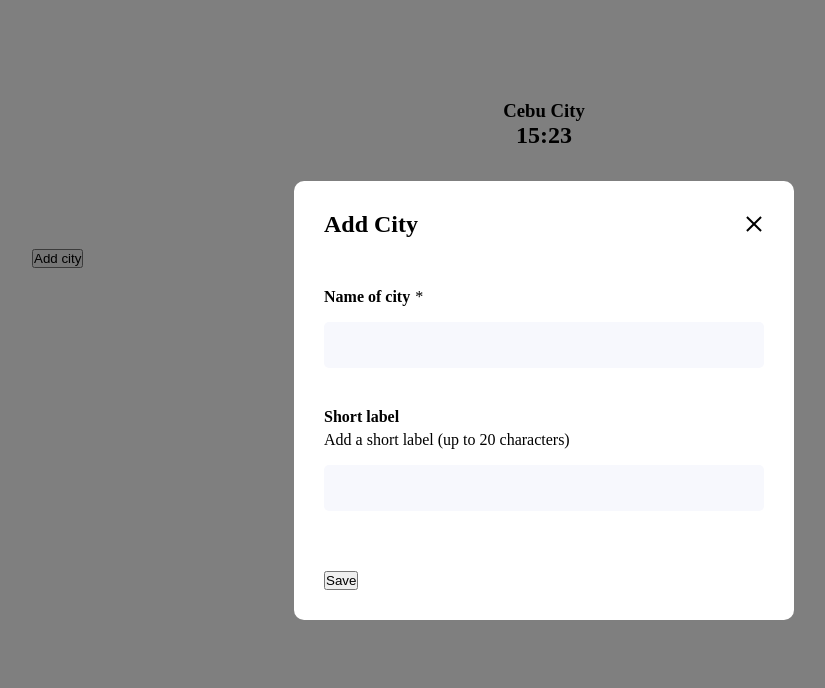
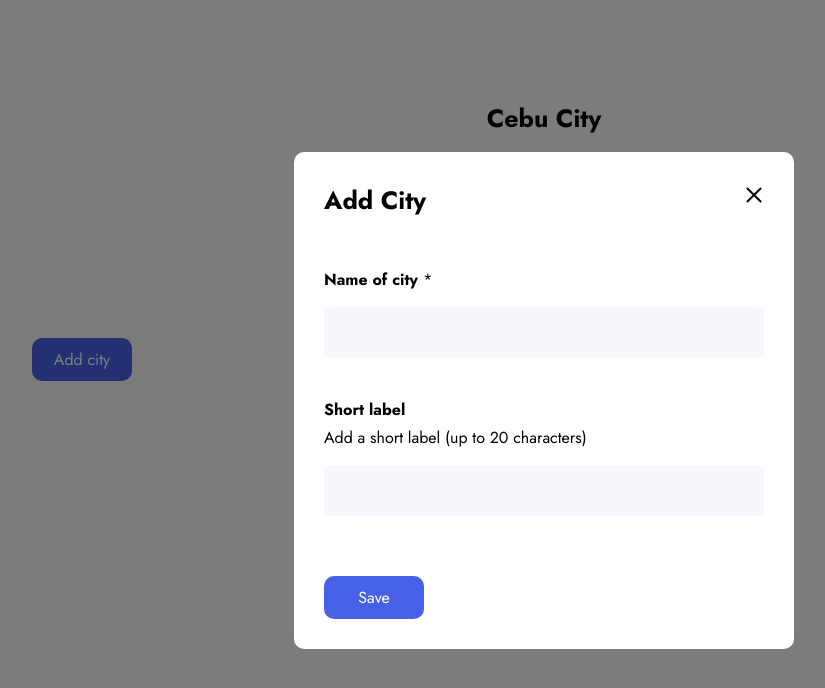
Before and after one commit to thewanionly/world-clock, a React (Create React App) app: page / in a window 1280 px wide. Both pictures are taken after a click on the button "Add city". Shown: the top 688 px of the page, without its empty margins (96-921 px from the left). Built offline with nearby package versions, Linux system fonts and the light colour scheme.

Commit message:
UI/UX improvements

```diff
--- a/public/index.html
+++ b/public/index.html
@@ -3,6 +3,12 @@
   <head>
     <meta charset="utf-8" />
     <link rel="icon" href="%PUBLIC_URL%/favicon.ico" />
+    <link rel="preconnect" href="https://fonts.googleapis.com" />
+    <link rel="preconnect" href="https://fonts.gstatic.com" crossorigin />
+    <link
+      href="https://fonts.googleapis.com/css2?family=Jost:wght@400;600;700&display=swap"
+      rel="stylesheet"
+    />
     <meta name="viewport" content="width=device-width, initial-scale=1" />
     <meta name="theme-color" content="#000000" />
     <meta name="description" content="A simple world clock application built with ReactJS" />
--- a/src/App.jsx
+++ b/src/App.jsx
@@ -9,7 +9,8 @@ import Cities from './components/Cities'
 const App = () => {
   const myCity = {
     name: 'Cebu City',
-    timezone: 'Asia/Manila'
+    timezone: 'Asia/Manila',
+    timezoneAbbrevation: 'PST'
   }
 
   const [myLocalTime] = useRealTimeClock(myCity.timezone)
@@ -40,6 +41,7 @@ const App = () => {
         <div className='container'>
           <h3 data-testid='my-city-name'>{myCity.name}</h3>
           <h1 data-testid='my-city-time'>{myLocalTime}</h1>
+          <h4 data-testid='my-city-tmz-abbrev'>{myCity.timezoneAbbrevation}</h4>
         </div>
       </section>
       <Cities baseCity={myCity} cities={cities} handleShowModal={handleShowModal} />
--- /dev/null
+++ b/src/components/Button.jsx
@@ -0,0 +1,14 @@
+const Button = ({ className = '', onClick, children, disabled, dataTestId }) => {
+  return (
+    <button
+      className={`button ${className}`}
+      onClick={onClick}
+      disabled={disabled}
+      data-testid={dataTestId}
+    >
+      {children}
+    </button>
+  )
+}
+
+export default Button
--- a/src/components/Cities.jsx
+++ b/src/components/Cities.jsx
@@ -1,16 +1,17 @@
 import CityCard from './CityCard'
+import Button from './Button'
 
 const Cities = ({ baseCity, cities = [], handleShowModal }) => {
   return (
     <section className='cities'>
       <div className='container cities__container'>
-        <button
-          className='cities__add-button'
+        <Button
+          className='cities__add-button button__primary'
           onClick={() => handleShowModal('add')}
           disabled={cities.length >= 4}
         >
           Add city
-        </button>
+        </Button>
         <div className='cities__city-list' data-testid='city-list'>
           {cities.map((city) => (
             <CityCard
--- a/src/components/DeleteCityModal.jsx
+++ b/src/components/DeleteCityModal.jsx
@@ -11,7 +11,8 @@ const DeleteCityModal = memo(({ data, setCities, handleClose }) => {
 
   const primaryButton = {
     label: 'Delete',
-    handler: handleDelete
+    handler: handleDelete,
+    isDanger: true
   }
 
   const secondaryButton = {
--- a/src/components/Modal.jsx
+++ b/src/components/Modal.jsx
@@ -1,9 +1,11 @@
+import Button from './Button'
+
 const Modal = ({ title, handleClose, primaryButton, secondaryButton, children }) => {
   return (
     <div className='modal' data-testid='modal'>
       <div className='modal__content'>
         <div className='modal__header'>
-          <h2 className='modal__title'>{title}</h2>
+          <h3 className='modal__title'>{title}</h3>
           <span
             className='modal__close-button'
             data-testid='close-button'
@@ -13,22 +15,24 @@ const Modal = ({ title, handleClose, primaryButton, secondaryButton, children })
         <div className='modal__body'>{children}</div>
         <div className='modal__footer'>
           {primaryButton && (
-            <button
-              data-testid='modal-primary-button'
-              className='modal__primary-button'
+            <Button
+              dataTestId='modal-primary-button'
+              className={`modal__primary-button ${
+                primaryButton.isDanger ? 'button__danger' : 'button__primary'
+              }`}
               onClick={primaryButton.handler}
             >
               {primaryButton.label}
-            </button>
+            </Button>
           )}
           {secondaryButton && (
-            <button
-              data-testid='modal-secondary-button'
-              className='modal__secondary-button'
+            <Button
+              dataTestId='modal-secondary-button'
+              className='modal__secondary-button button__secondary'
               onClick={secondaryButton.handler}
             >
               {secondaryButton.label}
-            </button>
+            </Button>
           )}
         </div>
       </div>
--- a/src/components/Select.jsx
+++ b/src/components/Select.jsx
@@ -22,7 +22,8 @@ const Select = ({
     setIsOptionsOpen(false)
   }
 
-  const handleSelectOption = (value) => {
+  const handleSelectOption = (e, value) => {
+    e.stopPropagation()
     onChange(name, value)
     handleCloseOptions()
   }
@@ -38,12 +39,9 @@ const Select = ({
         className={`select__container ${error ? 'has-error' : ''} ${
           isOptionsOpen ? 'is-focused' : ''
         }`}
+        onClick={handleToggleOptions}
       >
-        <div
-          data-testid={`${id}-select-field-container`}
-          className='select__field-container'
-          onClick={handleToggleOptions}
-        >
+        <div data-testid={`${id}-select-field-container`} className='select__field-container'>
           <input
             data-testid={`${id}-select-field`}
             className='select__field'
@@ -64,7 +62,7 @@ const Select = ({
               data-testid={`${id}-select-option`}
               className='select__option'
               key={value}
-              onClick={() => handleSelectOption(value)}
+              onClick={(e) => handleSelectOption(e, value)}
             >
               {label}
             </div>
--- a/src/styles/_base.scss
+++ b/src/styles/_base.scss
@@ -1,3 +1,23 @@
+:root {
+  --primary-color: #4661e6;
+  --primary-light-color: #7c91f9;
+  --secondary-color: #373f68;
+  --secondary-light-color: #656ea3;
+  --secondary-lighter-color: #{rgba(#3a4374, 0.15)};
+  --danger-color: #d73737;
+  --danger-light-color: #e98888;
+
+  --white-color: #fff;
+  --black-color: #000;
+
+  --body-bg-color: #f7f8fd;
+  --overlay-bg-color: rgba(0, 0, 0, 0.5);
+
+  --orange-color: #f49f85;
+  --sky-blue-color: #62bcfa;
+  --purple-color: #ad1fea;
+}
+
 *,
 *::after,
 *::before {
@@ -13,6 +33,28 @@ html {
 
 body,
 input,
+button,
 textarea {
+  font-family: 'Jost', sans-serif;
   font-size: 1.6rem;
 }
+
+body {
+  background-color: var(--body-bg-color);
+}
+
+h1 {
+  font-size: 5rem;
+}
+
+h2 {
+  font-size: 4rem;
+}
+
+h3 {
+  font-size: 2.5rem;
+}
+
+h4 {
+  font-size: 2rem;
+}
--- a/src/styles/_components.scss
+++ b/src/styles/_components.scss
@@ -1,11 +1,47 @@
 .city-card {
-  padding: 2rem 3rem;
-  border: 1px solid black;
-  text-align: center;
+  padding: 3rem;
+  border-radius: 0.5rem;
+  background-color: var(--white-color);
+  border-top-width: 0.6rem;
+  border-top-style: solid;
 
-  display: flex;
-  flex-direction: column;
-  gap: 7rem;
+  display: grid;
+  grid-template-rows: 8rem 9rem min-content min-content;
+  gap: 3rem;
+
+  &__label {
+    margin-top: 0.8rem;
+  }
+
+  &__timezone-text {
+    display: flex;
+    align-items: flex-end;
+    gap: 1.3rem;
+  }
+
+  &__tmz-abbrev {
+    margin-bottom: 0.8rem;
+  }
+
+  &__delete-button {
+    width: min-content;
+  }
+
+  &.border-top-orange {
+    border-top-color: var(--orange-color);
+  }
+
+  &.border-top-purple {
+    border-top-color: var(--purple-color);
+  }
+
+  &.border-top-sky-blue {
+    border-top-color: var(--sky-blue-color);
+  }
+
+  &.border-top-dark-blue {
+    border-top-color: var(--secondary-color);
+  }
 }
 
 .modal {
@@ -14,7 +50,7 @@
   left: 0;
   right: 0;
   bottom: 0;
-  background-color: rgba(0, 0, 0, 0.5);
+  background-color: var(--overlay-bg-color);
   transition: all 0.2s;
 
   display: flex;
@@ -24,7 +60,7 @@
   &__content {
     padding: 3rem;
     width: 50rem;
-    background-color: #fff;
+    background-color: var(--white-color);
     border-radius: 1rem;
   }
 
@@ -47,7 +83,7 @@
   &__close-button::before,
   &__close-button::after {
     display: block;
-    background: #000;
+    background: var(--black-color);
     content: '';
     height: 0.2rem;
     width: 2rem;
@@ -94,16 +130,16 @@
     margin-top: 1.6rem;
 
     padding: 1.3rem 2.4rem;
-    background-color: #f7f8fd;
+    background-color: var(--body-bg-color);
     border-radius: 5px;
     border: 1px solid transparent;
 
     &:focus-within {
-      border-color: #4661e6;
+      border-color: var(--primary-color);
     }
 
     &.has-error {
-      border-color: #d73737;
+      border-color: var(--danger-color);
     }
   }
 
@@ -114,7 +150,7 @@
 
   &__error {
     margin-top: 0.5rem;
-    color: #d73737;
+    color: var(--danger-color);
   }
 }
 
@@ -137,16 +173,16 @@
     margin-top: 1.6rem;
 
     padding: 1.3rem 2.4rem;
-    background-color: #f7f8fd;
+    background-color: var(--body-bg-color);
     border-radius: 5px;
     border: 1px solid transparent;
 
     &.is-focused {
-      border-color: #4661e6;
+      border-color: var(--primary-color);
     }
 
     &.has-error {
-      border-color: #d73737;
+      border-color: var(--danger-color);
     }
   }
 
@@ -165,9 +201,9 @@
 
     z-index: 2;
     width: 100%;
-    max-height: 272px;
+    max-height: 255px;
     overflow: auto;
-    background-color: #ffffff;
+    background-color: var(--white-color);
     padding: 1.5rem 2.5rem;
     border-radius: 1rem;
     box-shadow: 0px 10px 40px -7px rgba(55, 63, 104, 0.35);
@@ -183,16 +219,57 @@
     padding: 1.2rem 0;
 
     &:not(:last-of-type) {
-      border-bottom: 1px solid rgba(#3a4374, 0.15);
+      border-bottom: 1px solid var(--secondary-lighter-color);
     }
 
     &:hover {
-      color: #4661e6;
+      color: var(--primary-color);
     }
   }
 
   &__error {
     margin-top: 0.5rem;
-    color: #d73737;
+    color: var(--danger-color);
   }
 }
+
+.button {
+  cursor: pointer;
+  padding: 1rem 2rem;
+  border: none;
+  border-radius: 1rem;
+  min-width: 10rem;
+
+  /** TYPES **/
+  &__primary {
+    background-color: var(--primary-color);
+    color: var(--white-color);
+
+    &:hover {
+      background-color: var(--primary-light-color);
+    }
+  }
+
+  &__secondary {
+    background-color: var(--secondary-color);
+    color: var(--white-color);
+
+    &:hover {
+      background-color: var(--secondary-light-color);
+    }
+  }
+
+  &__danger {
+    background-color: var(--danger-color);
+    color: var(--white-color);
+
+    &:hover {
+      background-color: var(--danger-light-color);
+    }
+  }
+
+  &:disabled {
+    opacity: 0.5;
+    pointer-events: none;
+  }
+}
--- a/src/styles/_sections.scss
+++ b/src/styles/_sections.scss
@@ -9,19 +9,20 @@
   &__container {
     display: flex;
     flex-direction: column;
-    gap: 2rem;
+    gap: 5rem;
     align-items: flex-start;
   }
 
   &__city-list {
     display: grid;
-    grid-template-columns: repeat(auto-fit, minmax(max(22%, 25rem), 1fr));
+    grid-template-columns: repeat(auto-fit, minmax(max(22%, 27rem), 1fr));
     justify-items: center;
-    grid-gap: 2rem;
+    column-gap: 2.2rem;
+    row-gap: 5rem;
     width: 100%;
   }
 
   &__city-item {
-    width: 25rem;
+    width: 27rem;
   }
 }
```
Also changed, not shown: src/components/CityCard.jsx (+35 -13 lines), 1 other file (tests, documents, lock files or other folders).
